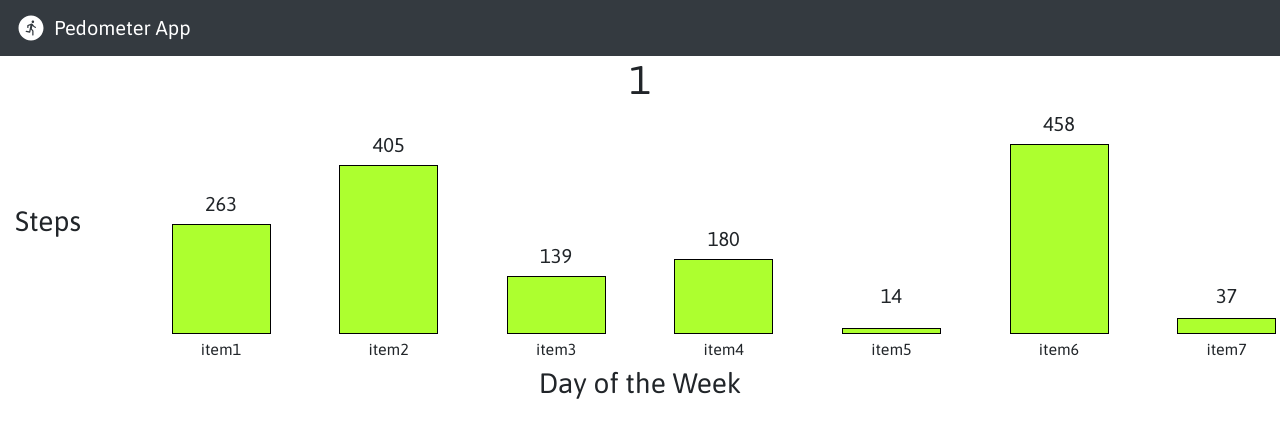
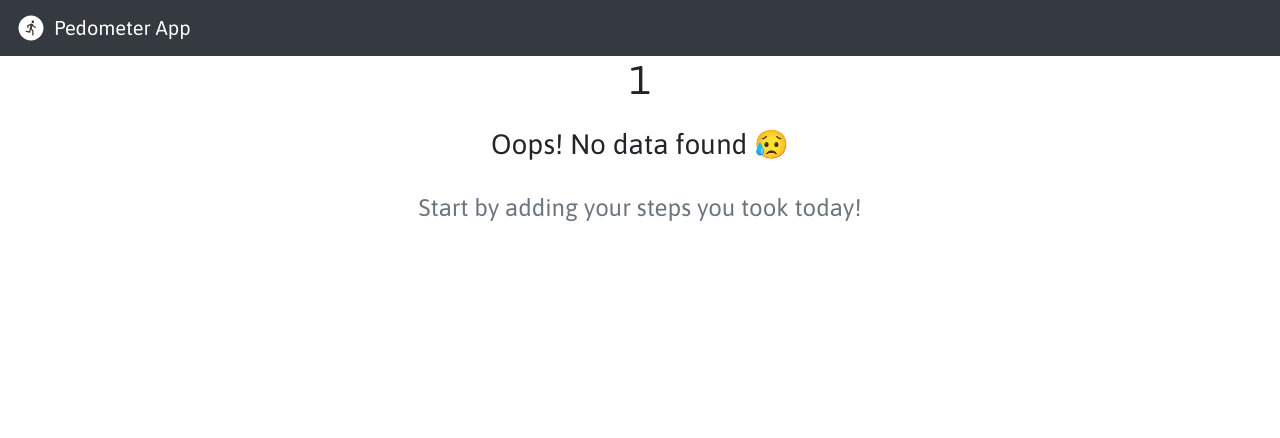
Before and after one commit to Jojos15/samplewebapp, a React (Create React App) app: page /1 in a window 1280 px wide. Shown: the top 438 px of the page. Built offline with nearby package versions, Linux system fonts and the light colour scheme.

Commit message:
landing page fixed layout issues

```diff
--- a/package.json
+++ b/package.json
@@ -9,6 +9,7 @@
     "react": "^16.14.0",
     "react-apexcharts": "^1.3.7",
     "react-dom": "^16.14.0",
+    "react-modal": "^3.11.2",
     "react-router-dom": "^5.2.0",
     "react-scripts": "3.4.3"
   },
--- a/src/App.css
+++ b/src/App.css
@@ -17,3 +17,7 @@ h5{
   border: 1px solid black;
   background-color: greenyellow;
 }
+
+.danger-height{
+  height: 70vh
+}
--- a/src/components/landing.js
+++ b/src/components/landing.js
@@ -20,20 +20,20 @@ const Landing = () => {
     };
 
     return (
-        <div className="row h-75 align-items-center justify-content-center parent-div">
-            <div className="w-100 animate__animated animate__fadeInUp">
+        <div className="row align-items-center justify-content-center danger-height">
+            <div className="animate__animated animate__fadeIn">
                 <div className="row justify-content-center">
                     <h1 className="col-12 text-center">Hey fellow walker!</h1>
                 </div>
-                <div className="row justify-content-center">
+                <div className="row justify-content-center animate__animated animate__fadeInUp">
                     <h5 className="col-12 text-center">Please enter your name below and hit Go! to start using the app <span role="img">🏃‍♀ 🏃‍♂️</span></h5>
                 </div>
-                <form onSubmit={buttonHandler} className="row justify-content-center">
-                    <div className="col-lg-3 col-md-4 col-6 ml-1">
+                <form onSubmit={buttonHandler} className="row justify-content-center w-100 animate__animated animate__fadeInUp">
+                    <div className="col-lg-6 col-md-6 col-6 ml-1">
                         <input className="form-control form-control-lg" type="text" value={nameInput}
                             onChange={e => setNameInput(e.target.value)} placeholder="Your Amazing Name"></input>
                     </div>
-                    <div className="col-lg-3 col-md-4 col-6">
+                    <div className="col-lg-3 col-md-6 col-6">
                         <button type="submit" className="btn btn-outline-primary btn-lg btn-block" onClick={buttonHandler}>Go!</button>
                     </div>
                 </form>
--- a/src/components/pedometer.js
+++ b/src/components/pedometer.js
@@ -1,19 +1,31 @@
-import React, { useRef, useState, useEffect } from 'react';
+import React, { useState, useEffect } from 'react';
 import Plot from './plot'
 
 const Pedometer = (props) => {
+    const [steps, setSteps] = useState();
 
-    const [steps, setSteps] = useState();
     useEffect(() => {
         let temp = [];
-        for (let i = 0; i < 7; i++) {
-            temp.push(Math.ceil(Math.random() * 500));
+        temp = localStorage.getItem('steps');
+        if (temp) {
+            setSteps(temp);
         }
-        console.log("STEPS: " + temp)
-        setSteps(temp);
     }, []);
 
-    if (steps) {
+    const conditionalPlot = () => {
+        if (!steps) {
+            return (
+                <div className="col">
+                    <h3 className="text-center">Oops! No data found <span role="img">😥</span></h3>
+                    <br />
+                    <h4 className="text-muted text-center">Start by adding your steps you took today!</h4>
+                </div>
+            );
+        } else {
+            return (<Plot steps={steps} />);
+        }
+    };
+
     return (
         <div className="row justify-content-center">
             <div className="col-12">
@@ -22,18 +34,13 @@ const Pedometer = (props) => {
                         <h1 className="text-center">{props.match.params.name}</h1>
                     </div>
                 </div>
-                    <div className="row justify-content-center" >
-                        <Plot steps={steps} />
+                <div className="row justify-content-center mt-3" >
+                    {conditionalPlot()}
                 </div>
+
             </div>
         </div>
     );
 }
-    else {
-        return (
-            <div></div>
-        )
-    }
-}
 
 export default Pedometer;
--- a/src/components/plot.js
+++ b/src/components/plot.js
@@ -30,7 +30,7 @@ const Plot = (props) => {
     }
 
     return (
-        <div className="col-12">
+        <div className="col-md-12">
             <div className="row justify-content-between" ref={plotRef}>
                 <div className="col-1 align-self-center">
                     <h3>Steps</h3>
```
Also changed, not shown: 1 other file (tests, documents, lock files or other folders). Lines whose indentation alone changed are shown as unchanged.
